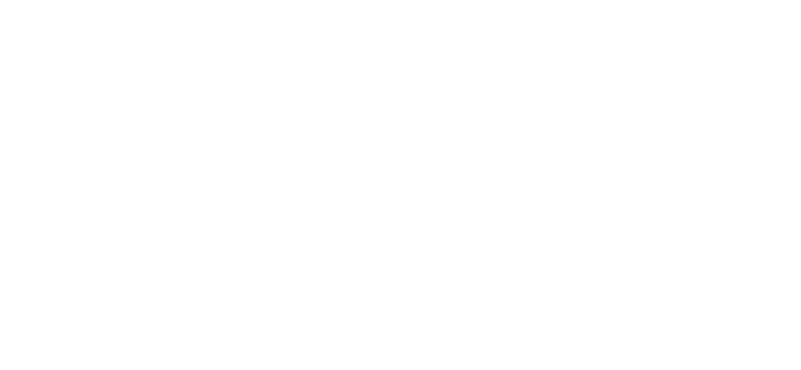
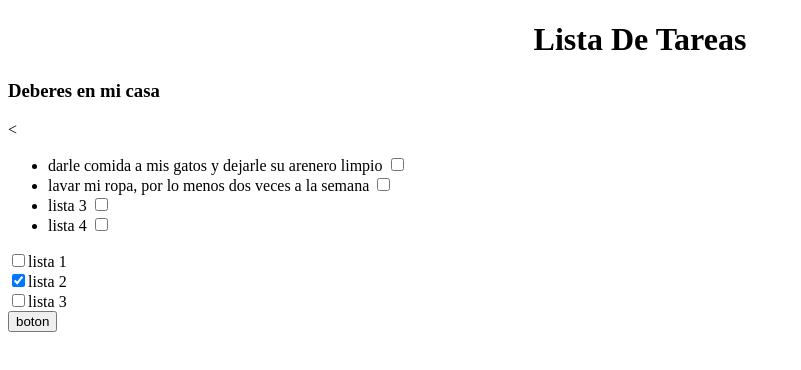
Before and after one commit to pecorina/lista-tareas, a plain HTML site: page index.html in a window 1280 px wide. Shown: the whole page, without its empty margins (0-801 px from the left). Drawn offline with Linux system fonts and the light colour scheme.

Commit message:
estoy probando distintos tipos de listas

```diff
--- a/index.html
+++ b/index.html
@@ -6,5 +6,33 @@
 </head>
 <body>
 
+<center><h1>Lista De Tareas</h1></center>
+<h3>Deberes en mi casa</h3>
+<<ul>
+	<li>darle comida a mis gatos y dejarle su arenero limpio
+	<input type="checkbox" name="transporte" value="1"></li>
+	<li>lavar mi ropa, por lo menos dos veces a la semana
+	<input type="checkbox" name="transporte" value="1"></li>
+	<li>lista 3
+	<input type="checkbox" name="transporte" value="1"></li>
+	<li>lista 4
+	<input type="checkbox" name="transporte" value="1"></li>
+</ul>
+
+<input type="checkbox" name="transporte" value="1">lista 1
+
+<br>
+
+<input type="checkbox" name="transporte" value="2" checked>lista 2
+
+<br>
+
+<input type="checkbox" name="transporte" value="3">lista 3
+
+
+<div class="col m12 botoncillo">
+	<button onclick="botonInfo()">boton</button>
+</div>
+
 </body>
 </html>
```
